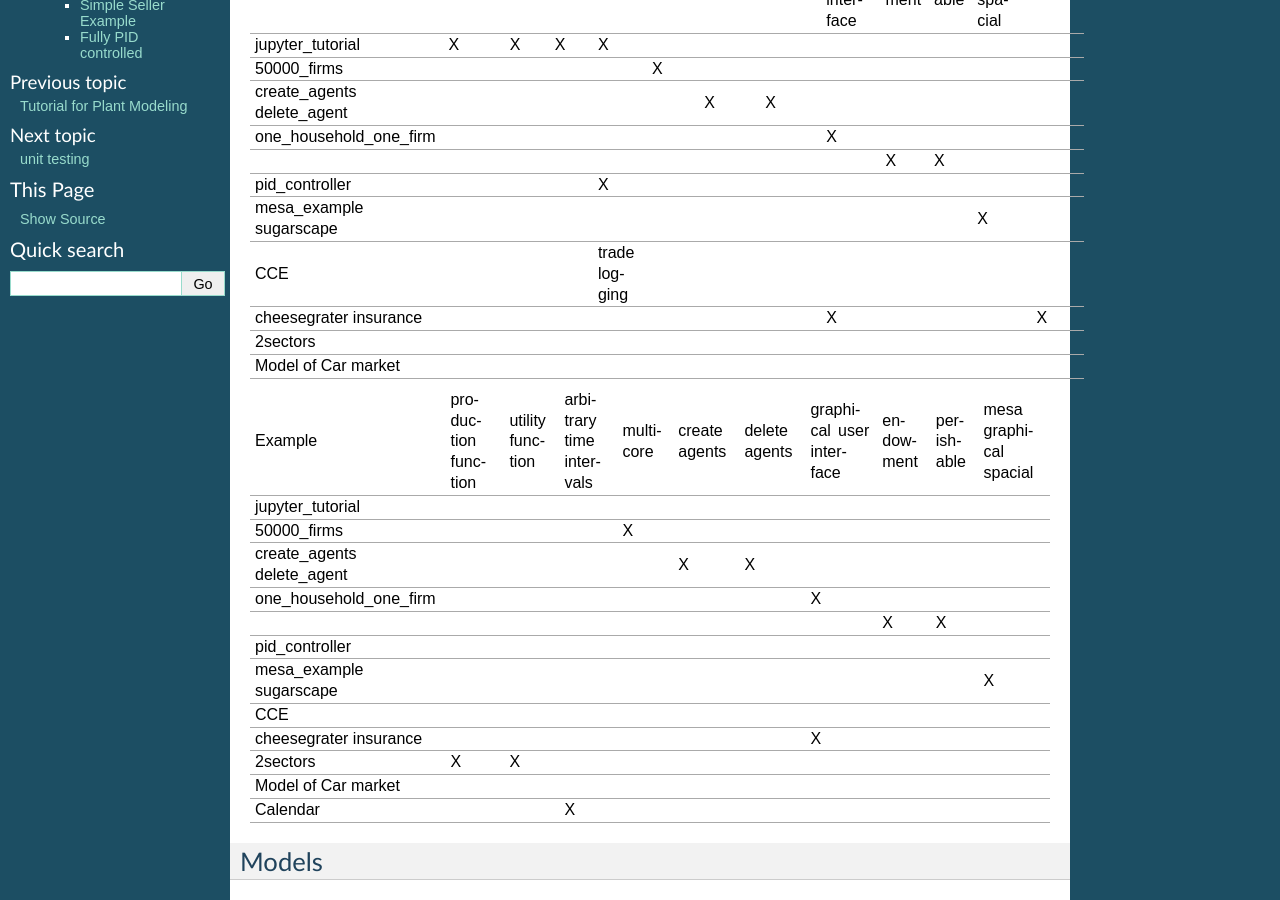
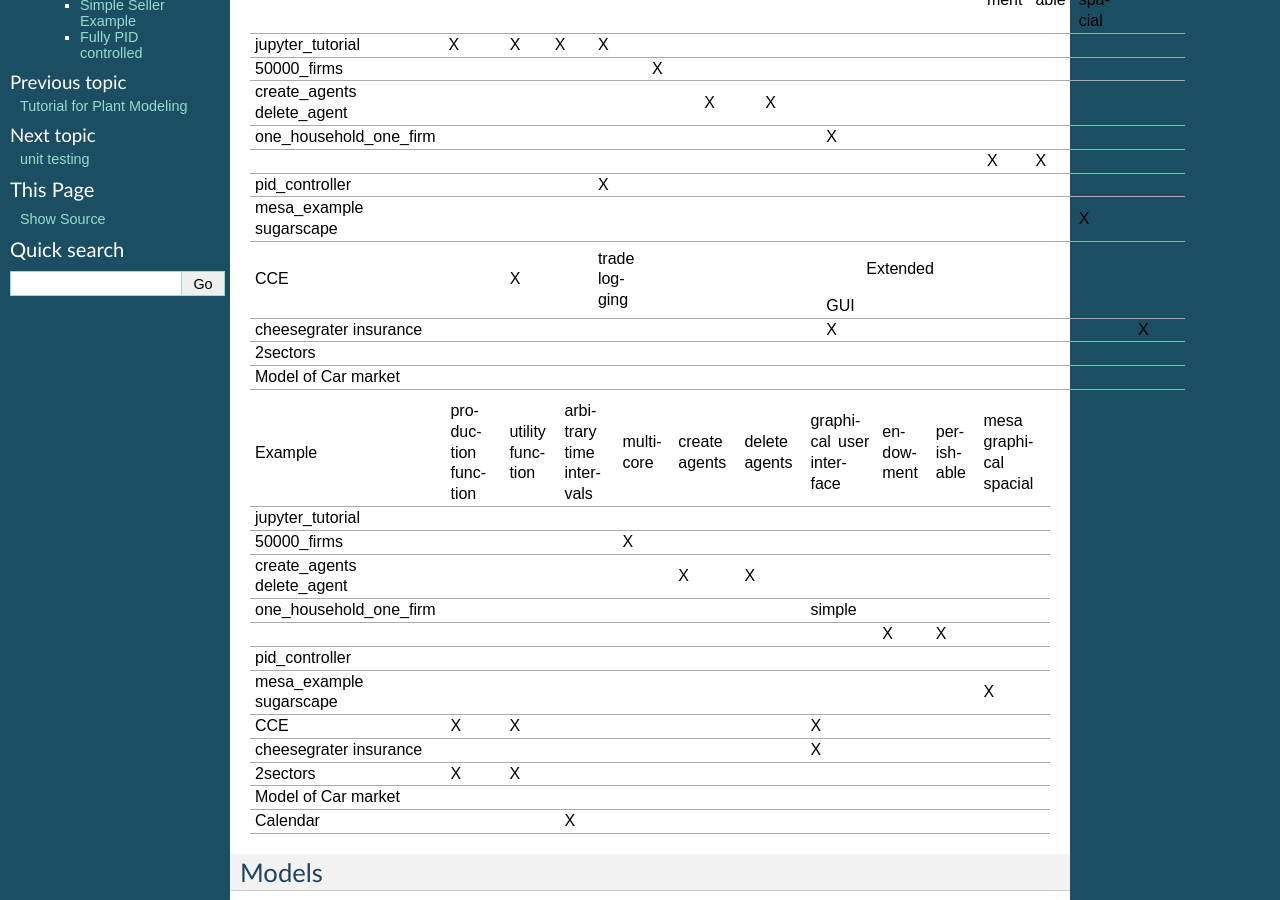
Before and after one commit to AB-CE/abce, a Sphinx documentation site: the page built from docs/examples.rst, in a window 1280 px wide and 900 px high, scrolled down 253 px. Built offline with Sphinx 7.4.7, drawn with Linux system fonts in a browser that asks for light colours; formulas are drawn with MathJax 3.

Commit message:
Adds CCE to examples

```diff
--- a/docs/examples.rst
+++ b/docs/examples.rst
@@ -27,8 +27,8 @@ Concepts used in examples
 | mesa_example           |         |        |         |         |        |        |        |           |           |            | X         |           |
 | sugarscape             |         |        |         |         |        |        |        |           |           |            |           |           |
 +------------------------+---------+--------+---------+---------+--------+--------+--------+-----------+-----------+------------+-----------+-----------+
-| CCE                    |         |        |         | trade   |        |        |        |           |           |            |           |           |
-|                        |         |        |         | logging |        |        |        |           |           |            |           |           |
+| CCE                    |         | X      |         | trade   |        |        |        |  Extended |           |            |           |           |
+|                        |         |        |         | logging |        |        |        | GUI       |           |            |           |           |
 +------------------------+---------+--------+---------+---------+--------+--------+--------+-----------+-----------+------------+-----------+-----------+
 | cheesegrater insurance |         |        |         |         |        |        |        | X         |           |            |           | X         |
 +------------------------+---------+--------+---------+---------+--------+--------+--------+-----------+-----------+------------+-----------+-----------+
@@ -50,7 +50,7 @@ Concepts used in examples
 | create_agents          |            |          |                  |        | X      |        |           |           |            |           |
 | delete_agent           |            |          |                  |        |        | X      |           |           |            |           |
 +------------------------+------------+----------+------------------+--------+--------+--------+-----------+-----------+------------+-----------+
-| one_household_one_firm |            |          |                  |        |        |        | X         |           |            |           |
+| one_household_one_firm |            |          |                  |        |        |        | simple    |           |            |           |
 +------------------------+------------+----------+------------------+--------+--------+--------+-----------+-----------+------------+-----------+
 | .. with_logic          |            |          |                  |        |        |        |           | X         | X          |           |
 +------------------------+------------+----------+------------------+--------+--------+--------+-----------+-----------+------------+-----------+
@@ -59,7 +59,7 @@ Concepts used in examples
 | mesa_example           |            |          |                  |        |        |        |           |           |            | X         |
 | sugarscape             |            |          |                  |        |        |        |           |           |            |           |
 +------------------------+------------+----------+------------------+--------+--------+--------+-----------+-----------+------------+-----------+
-| CCE                    |            |          |                  |        |        |        |           |           |            |           |
+| CCE                    | X          | X        |                  |        |        |        | X         |           |            |           |
 |                        |            |          |                  |        |        |        |           |           |            |           |
 +------------------------+------------+----------+------------------+--------+--------+--------+-----------+-----------+------------+-----------+
 | cheesegrater insurance |            |          |                  |        |        |        | X         |           |            |           |
```
